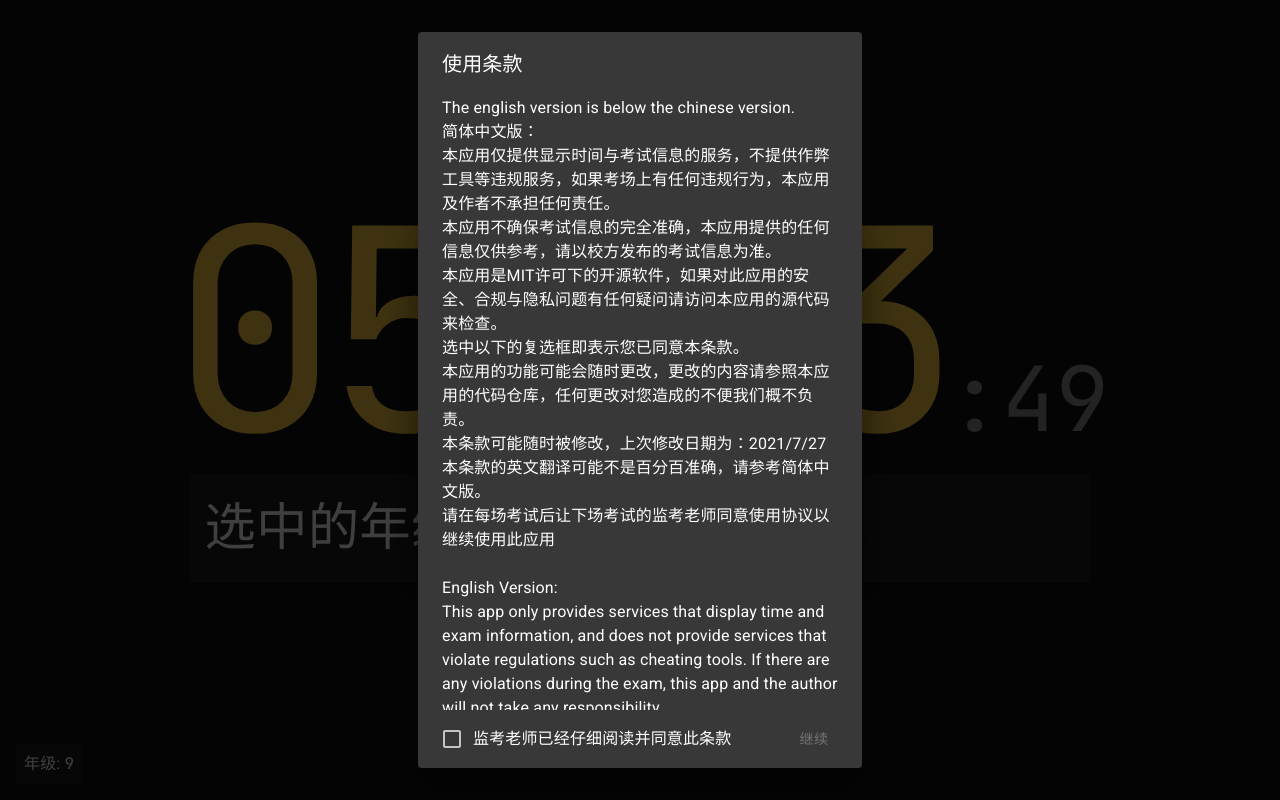
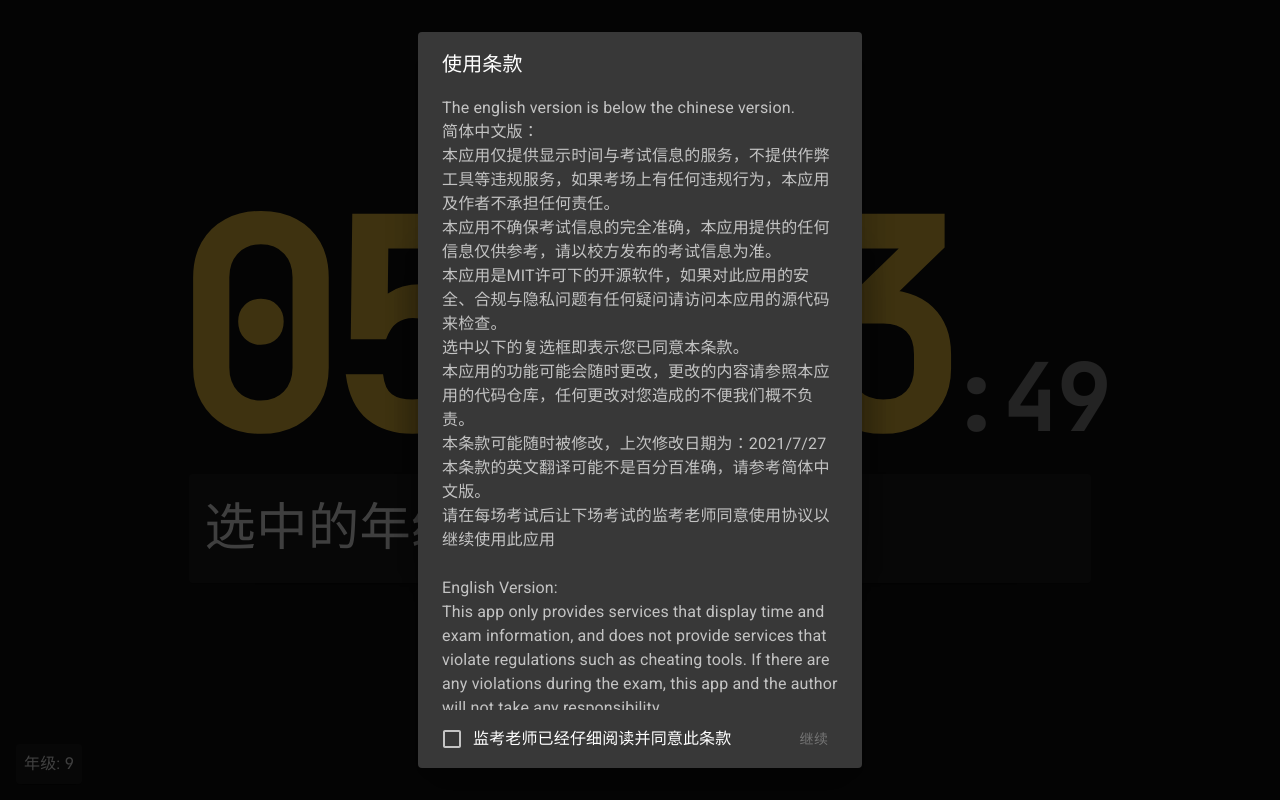
Before and after one commit to plushugh/exam, a React (Vite) app: page / in a window 1280 px wide. Built offline with nearby package versions, Linux system fonts and the light colour scheme; no server answers; some icons are missing.

Commit message:
Minor style changes

```diff
--- a/src/App.scss
+++ b/src/App.scss
@@ -4,7 +4,17 @@
   place-items: center;
   height: 100vh;
   width: 100vw;
-  color: #fff;
+}
+
+*::-webkit-scrollbar {
+  width: 0.3rem;
+}
+*::-webkit-scrollbar-track {
+  background: rgba(255, 255, 255, 0);
+}
+*::-webkit-scrollbar-thumb {
+  background: rgba(255, 255, 255, 0.16);
+  border-radius: 0.3rem;
 }
 
 main {
@@ -18,7 +28,7 @@ main {
   place-items: flex-end;
   justify-content: center;
   font-family: "JetBrains Mono", "Menlo", "Consolas", monospace;
-  font-weight: 500;
+  font-weight: 800;
   font-style: normal;
   user-select: none;
   .h,.m, .sep {
@@ -40,7 +50,7 @@ main {
   font-style: normal;
   user-select: none;
   .h,.m, .sep {
-    font-size: clamp(100%, 26vh, 100vh);
+    font-size: clamp(100%, 35vh, 100vh);
   }
   .sec, .secsep {
     font-size: clamp(100%, 8vh, 100vh);
--- a/src/App.tsx
+++ b/src/App.tsx
@@ -234,7 +234,7 @@ function App() {
               TransitionComponent={Transition}>
         <DialogTitle>使用条款</DialogTitle>
         <DialogContent>
-          <DialogContentText color="#fff">
+          <DialogContentText>
             The english version is below the chinese version.<br/>
             简体中文版：<br/>
             本应用仅提供显示时间与考试信息的服务，不提供作弊工具等违规服务，如果考场上有任何违规行为，本应用及作者不承担任何责任。<br/>
--- a/src/index.scss
+++ b/src/index.scss
@@ -5,7 +5,6 @@ body {
   sans-serif;
   -webkit-font-smoothing: antialiased;
   -moz-osx-font-smoothing: grayscale;
-  background-color: #000;
 }
 
 code {
```
